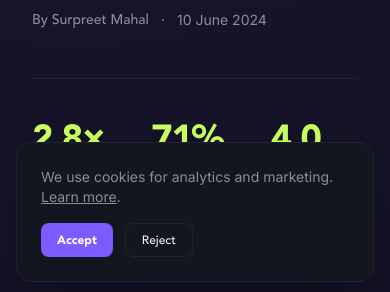
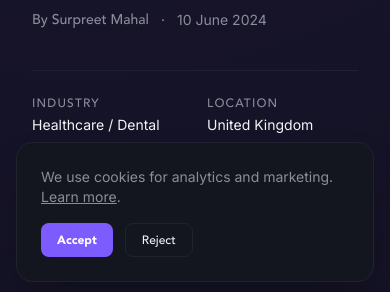
Before and after one commit to surpreet-star/gloood-site, a Next.js app: page /work/iora-dental in a window 390 px wide. Shown: the part 546-838 px from the top of the page. Built offline with nearby package versions, Linux system fonts and the light colour scheme; no server answers.

Commit message:
feat: entity-rich project snapshot on case studies for AI extraction

```diff
--- a/app/work/[slug]/page.tsx
+++ b/app/work/[slug]/page.tsx
@@ -52,6 +52,10 @@ export default async function CaseStudyPage({ params }: { params: Promise<{ slug
   });
   const related = sameTagFirst.slice(0, 3);
 
+  const mentions = [
+    ...(s.meta?.services ?? []).map(name => ({ "@type": "Service", name })),
+    ...(s.meta?.tech_stack ?? []).map(name => ({ "@type": "SoftwareApplication", name })),
+  ];
   const articleSchema = {
     "@context": "https://schema.org",
     "@type": "Article",
@@ -63,6 +67,8 @@ export default async function CaseStudyPage({ params }: { params: Promise<{ slug
     dateModified: s.publish_date ?? `${s.year}-01-01`,
     mainEntityOfPage: `${SITE_URL}/work/${s.slug}`,
     image: `${SITE_URL}${s.hero_image}`,
+    ...(s.meta?.industry ? { about: { "@type": "Thing", name: s.meta.industry } } : {}),
+    ...(mentions.length > 0 ? { mentions } : {}),
   };
 
   const breadcrumbSchema = {
@@ -101,6 +107,34 @@ export default async function CaseStudyPage({ params }: { params: Promise<{ slug
             {new Date(s.publish_date ?? `${s.year}-01-01`).toLocaleDateString("en-IN", { year: "numeric", month: "long", day: "numeric" })}
           </time>
         </div>
+        {s.meta && (
+          <div className="mt-10 grid grid-cols-2 md:grid-cols-4 gap-6 py-6 border-y border-[var(--color-border-subtle)]">
+            {s.meta.industry && (
+              <div>
+                <div className="text-xs uppercase tracking-widest text-[var(--color-muted)] font-display font-medium">Industry</div>
+                <div className="mt-1 text-sm">{s.meta.industry}</div>
+              </div>
+            )}
+            {s.meta.location && (
+              <div>
+                <div className="text-xs uppercase tracking-widest text-[var(--color-muted)] font-display font-medium">Location</div>
+                <div className="mt-1 text-sm">{s.meta.location}</div>
+              </div>
+            )}
+            {s.meta.timeline && (
+              <div>
+                <div className="text-xs uppercase tracking-widest text-[var(--color-muted)] font-display font-medium">Timeline</div>
+                <div className="mt-1 text-sm">{s.meta.timeline}</div>
+              </div>
+            )}
+            {s.meta.services && s.meta.services.length > 0 && (
+              <div>
+                <div className="text-xs uppercase tracking-widest text-[var(--color-muted)] font-display font-medium">Services</div>
+                <div className="mt-1 text-sm">{s.meta.services.join(", ")}</div>
+              </div>
+            )}
+          </div>
+        )}
         <div className="mt-12 grid grid-cols-3 gap-8 py-10 border-y border-[var(--color-border-subtle)]">
           {s.metrics.map(m => (
             <div key={m.label}>
--- a/content/case-studies/iora-dental.mdx
+++ b/content/case-studies/iora-dental.mdx
@@ -12,6 +12,14 @@ metrics:
   - { value: "71%", label: "CPA reduction" }
   - { value: "4.0", label: "Google rating ↑" }
 featured: true
+meta:
+  industry: "Healthcare / Dental"
+  location: "United Kingdom"
+  services: ["Website Design", "Performance Marketing"]
+  tech_stack: ["Next.js", "Meta Ads"]
+  timeline: "10 weeks"
+  team_size: 2
+  channels: ["Facebook", "Instagram"]
 ---
 
 ## The brief
--- a/content/case-studies/king-of-kurry.mdx
+++ b/content/case-studies/king-of-kurry.mdx
@@ -12,6 +12,14 @@ metrics:
   - { value: "62%", label: "CPA reduction" }
   - { value: "3.1×", label: "Conversion rate" }
 featured: true
+meta:
+  industry: "Restaurant / QSR"
+  location: "Mumbai, India"
+  services: ["Website Design", "Performance Marketing"]
+  tech_stack: ["Next.js", "Vercel", "Meta Ads", "Google Ads"]
+  timeline: "8 weeks build + 90 days ads"
+  team_size: 3
+  channels: ["Instagram", "Facebook", "Google Search"]
 ---
 
 ## The brief
--- a/content/case-studies/prime-video.mdx
+++ b/content/case-studies/prime-video.mdx
@@ -12,6 +12,14 @@ metrics:
   - { value: "6.4×", label: "Engagement lift" }
   - { value: "42%", label: "CPM reduction" }
 featured: true
+meta:
+  industry: "Media / OTT"
+  location: "India (national)"
+  services: ["Performance Marketing", "Creative Production"]
+  tech_stack: ["Meta Ads", "YouTube Ads"]
+  timeline: "6 weeks"
+  team_size: 4
+  channels: ["Instagram", "Facebook", "YouTube"]
 ---
 
 ## The brief
--- a/content/case-studies/skycom.mdx
+++ b/content/case-studies/skycom.mdx
@@ -12,6 +12,14 @@ metrics:
   - { value: "4.6×", label: "SQL conv." }
   - { value: "24%", label: "Closed-won" }
 featured: false
+meta:
+  industry: "B2B Telecom"
+  location: "India"
+  services: ["Performance Marketing", "Lead Generation"]
+  tech_stack: ["Google Ads", "LinkedIn Ads", "HubSpot"]
+  timeline: "4 weeks onboarding + ongoing"
+  team_size: 2
+  channels: ["Google Search", "LinkedIn"]
 ---
 
 ## The brief
--- a/content/case-studies/trusttec.mdx
+++ b/content/case-studies/trusttec.mdx
@@ -12,6 +12,14 @@ metrics:
   - { value: "58%", label: "Bounce rate drop" }
   - { value: "1.9s", label: "LCP" }
 featured: false
+meta:
+  industry: "B2B Industrial"
+  location: "Germany"
+  services: ["Website Design", "SEO"]
+  tech_stack: ["Next.js", "Vercel"]
+  timeline: "12 weeks"
+  team_size: 3
+  channels: ["Organic Search", "LinkedIn"]
 ---
 
 ## The brief
--- a/lib/content.ts
+++ b/lib/content.ts
@@ -18,6 +18,15 @@ export type CaseStudy = {
   excerpt: string;
   metrics: { value: string; label: string }[];
   featured?: boolean;
+  meta?: {
+    industry?: string;
+    location?: string;
+    services?: string[];
+    tech_stack?: string[];
+    timeline?: string;
+    team_size?: number;
+    channels?: string[];
+  };
   content: string;
 };
 
```
